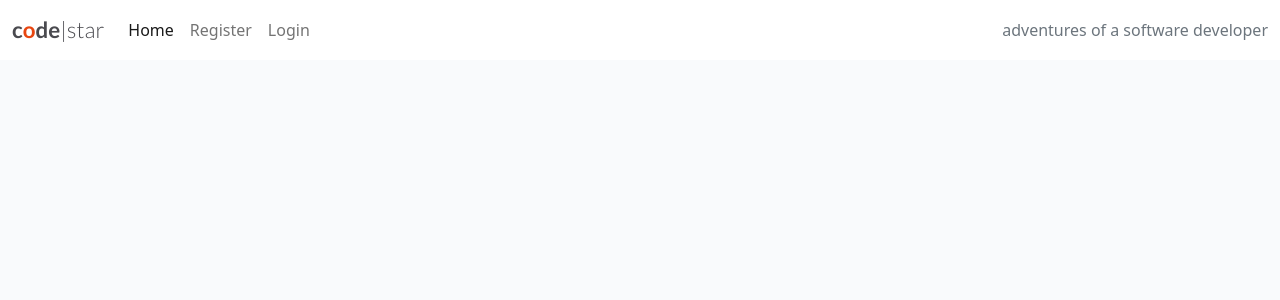
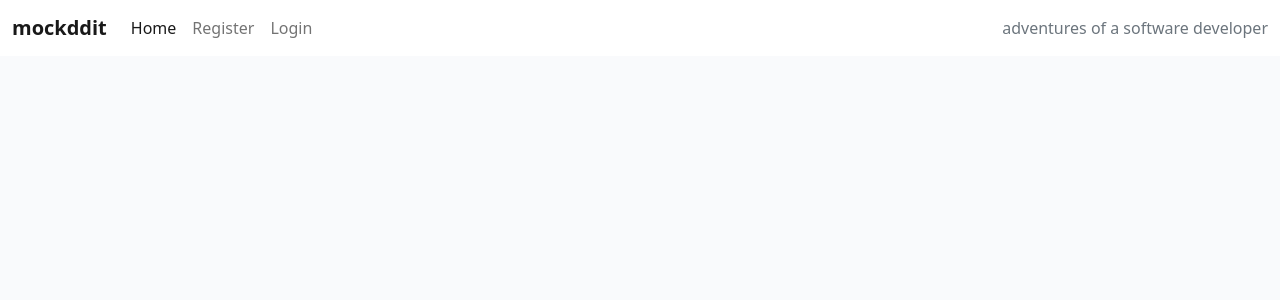
Before and after one commit to MikeMaroni9/P4-Reddit-Style-Blog-Django, a Django app: template templates/index.html in a window 1280 px wide. Shown: the top 300 px of the page. Run offline with Django 3.2, Linux system fonts and the light colour scheme; the template is opened without the code that fills it, so the values that code supplies are empty.

Commit message:
static css file fixed, website design updated

```diff
--- a/p4reddit/settings.py
+++ b/p4reddit/settings.py
@@ -166,6 +166,7 @@ USE_TZ = True
 # https://docs.djangoproject.com/en/3.2/howto/static-files/
 
 STATIC_URL = '/static/'
+STATICFILES_DIRS = [BASE_DIR / "static"]
 
 # Default primary key field type
 # https://docs.djangoproject.com/en/3.2/ref/settings/#default-auto-field
--- a/templates/base.html
+++ b/templates/base.html
@@ -4,7 +4,7 @@
 <html class="h-100">
 
 <head>
-    <title>CodeStar Blog</title>
+    <title>mockddit</title>
 
     <link rel="preconnect" href="https://fonts.gstatic.com">
     <link href="https://fonts.googleapis.com/css2?family=Roboto:wght@300&display=swap" rel="stylesheet">
@@ -26,8 +26,7 @@
 
     <nav class="navbar navbar-expand-lg navbar-light bg-white">
         <div class="container-fluid">
-            <a class="navbar-brand" href="{% url 'home' %}"><span class="brand">c<span class="red-o">o</span>de<span
-                        class="thin">|star</span></span></span></a>
+            <a class="navbar-brand" href="{% url 'home' %}"><strong>mockddit</strong></a>
             <button class="navbar-toggler" type="button" data-bs-toggle="collapse" data-bs-target="#navbarText"
                 aria-controls="navbarText" aria-expanded="false" aria-label="Toggle navigation">
                 <span class="navbar-toggler-icon"></span>
```
